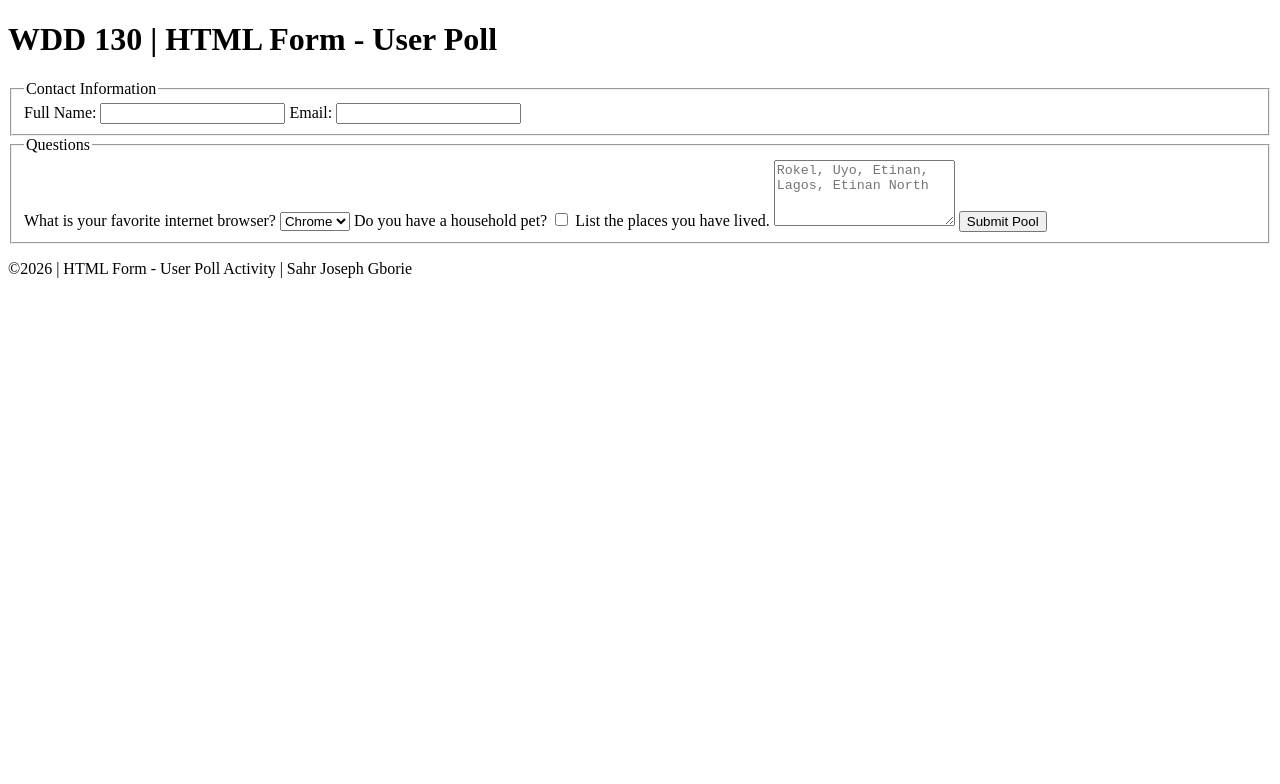
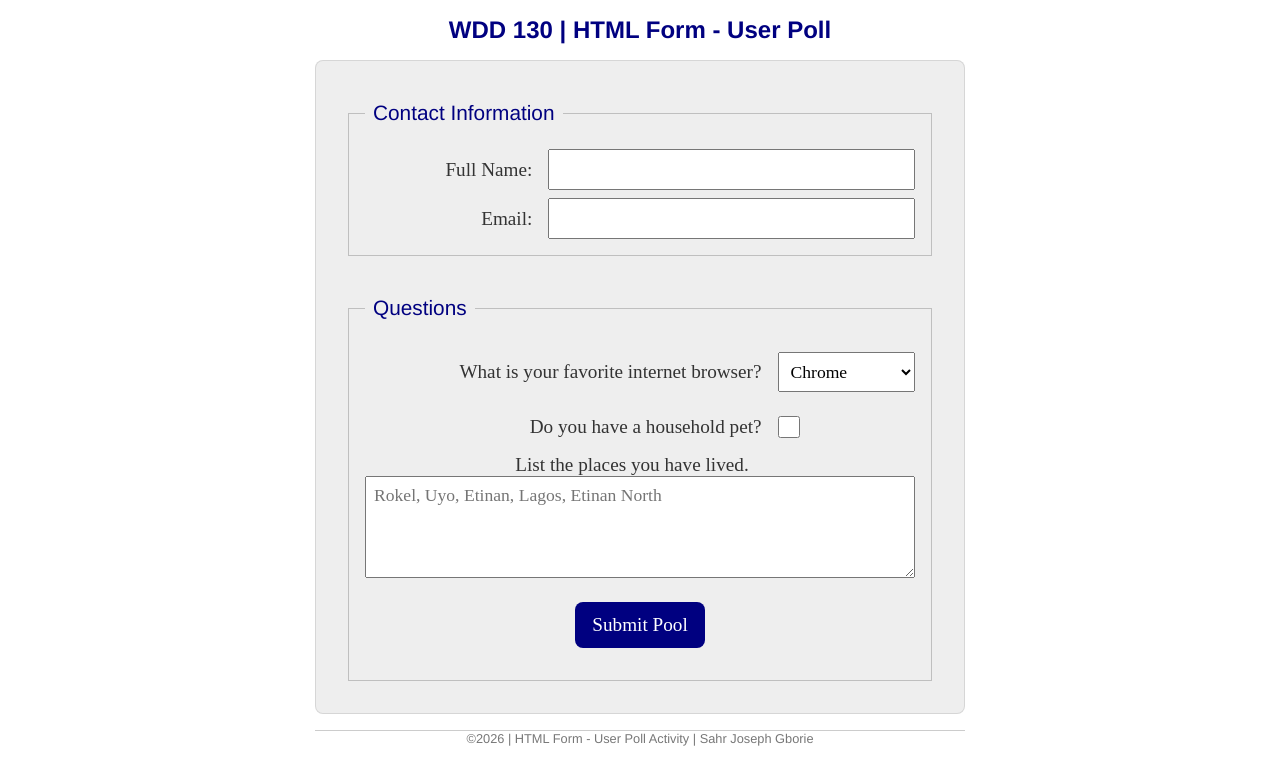
Before and after one commit to sahrjosephgborie1/wdd130, a plain HTML site: page week05/poll-form.html in a window 1280 px wide. Drawn offline with Linux system fonts and the light colour scheme.

Commit message:
commit poll

```diff
--- a/week05/poll-form.html
+++ b/week05/poll-form.html
@@ -5,6 +5,7 @@
     <meta charset="UTF-8">
     <meta name="viewport" content="width=device-width, initial-scale=1.0">
     <title>Poll-form</title>
+    <link rel="stylesheet" href="styles/poll-form.css">
 </head>
 
 <body>
@@ -15,14 +16,19 @@
         <form action="getinfo">
             <fieldset>
                 <legend>Contact Information</legend>
+                <div class="form-item label-narrow">
                     <label for="fullname">Full Name:</label>
                     <input type="text" id="fullname" name="fullname" required>
+                </div>
+                <div class="form-item label-narrow">
                     <label for="useremail">Email:</label>
                     <input type="email" id="useremail" name="useremail" required>
+                </div>
+
             </fieldset>
             <fieldset>
                 <legend>Questions</legend>
-
+                <div class="form-item label-wide">
                     <label for="browser">What is your favorite internet browser?</label>
                     <select name="browser" id="browser">
                         <option value="chrome">Chrome</option>
@@ -32,14 +38,19 @@
                         <option value="brave">Brave</option>
                         <option value="other">other</option>
                     </select>
-
+                </div>
+                <div class="form-item label-wide">
                     <label for="pet">Do you have a household pet?</label>
                     <input type="checkbox" id="pet" name="pet">
+                </div>
+                <div class="form-item">
+                    <label for="places" class="places">List the places you have lived.</label>
+                    <textarea name="places" id="places" rows="4" placeholder="Rokel, Uyo, Etinan, Lagos, Etinan North"></textarea>
+                </div>
+                <div class="button">
+                    <button type="submit">Submit Pool</button>
+                </div>
 
-                <label for="places">List the places you have lived.</label>
-                <textarea name="places" id="places" rows="4" placeholder="Rokel, Uyo, Etinan, Lagos, Etinan North"></textarea>
-
-                <button type="submit">Submit Pool</button>
             </fieldset>
         </form>
     </main>
--- /dev/null
+++ b/week05/styles/poll-form.css
@@ -0,0 +1,129 @@
+/* universal selector */
+* {
+    margin: 0;
+    padding: 0;
+    box-sizing: border-box;
+}
+
+body {
+    font-family: 'Franklin Gothic Medium', 'Arial Narrow', Arial, sans-serif;
+    font-size: 1.2rem;
+    color: #333;
+    background: #fff;
+}
+
+header {
+    margin: 0 auto;
+    width: 100%;
+    max-width: 650px;
+}
+
+h1 {
+    margin: 1rem;
+    font-size: 1.5rem;
+    text-align: center;
+    color: navy;
+
+}
+
+form {
+    width: 100%;
+    max-width: 650px;
+    margin: 0 auto;
+    padding: 1rem;
+    border: 1px solid rgb(0 0 0 / 0.1);
+    border-radius: 0.5rem;
+    background-color: #eee;
+    display: grid;
+
+}
+
+fieldset {
+    display: grid;
+    gap: .5rem;
+    margin: 1rem;
+    border: 1px solid rgb(0 0 0 / 0.2);
+    padding: 1rem;
+}
+
+legend {
+    padding: 0.5rem;
+    color: navy;
+    font-size: 1.3rem;
+}
+
+label,
+input,
+button,
+select,
+textarea {
+    font-family: 'Times New Roman', Times, serif;
+}
+
+label {
+    text-align: right;
+    padding-right: 1rem;
+}
+
+input,
+select,
+textarea {
+    padding: 0.5rem;
+    font-size: 1.1rem;
+}
+
+input[type="checkbox"] {
+    width: 22px;
+    height: 22px;
+    vertical-align: bottom;
+}
+
+button {
+    margin: 1rem;
+    width: 130px;
+    background-color: navy;
+    color: #fff;
+    border: none;
+    border-radius: .5rem;
+    padding: .75rem;
+    font-size: 1.2rem;
+    cursor: pointer;
+
+}
+
+button:hover,
+button:focus-visible {
+    background-color: darkgreen;
+}
+
+footer {
+    margin: 1rem auto 0;
+    width: 100%;
+    max-width: 650px;
+    text-align: center;
+    font-size: 0.8rem;
+    color: #777;
+    border-top: 1px solid #ccc;
+}
+
+.form-item {
+    display: grid;
+    align-items: center;
+}
+
+.label-wide {
+    grid-template-columns: 3fr 1fr;
+    margin: 0.5rem 0;
+}
+
+.label-narrow {
+    grid-template-columns: 1fr 2fr;
+}
+
+.places {
+    text-align: center;
+}
+
+.button {
+    text-align: center;
+}
```
Also changed, not shown: week05/userpoll-css.png (added). Lines whose indentation alone changed are shown as unchanged.
